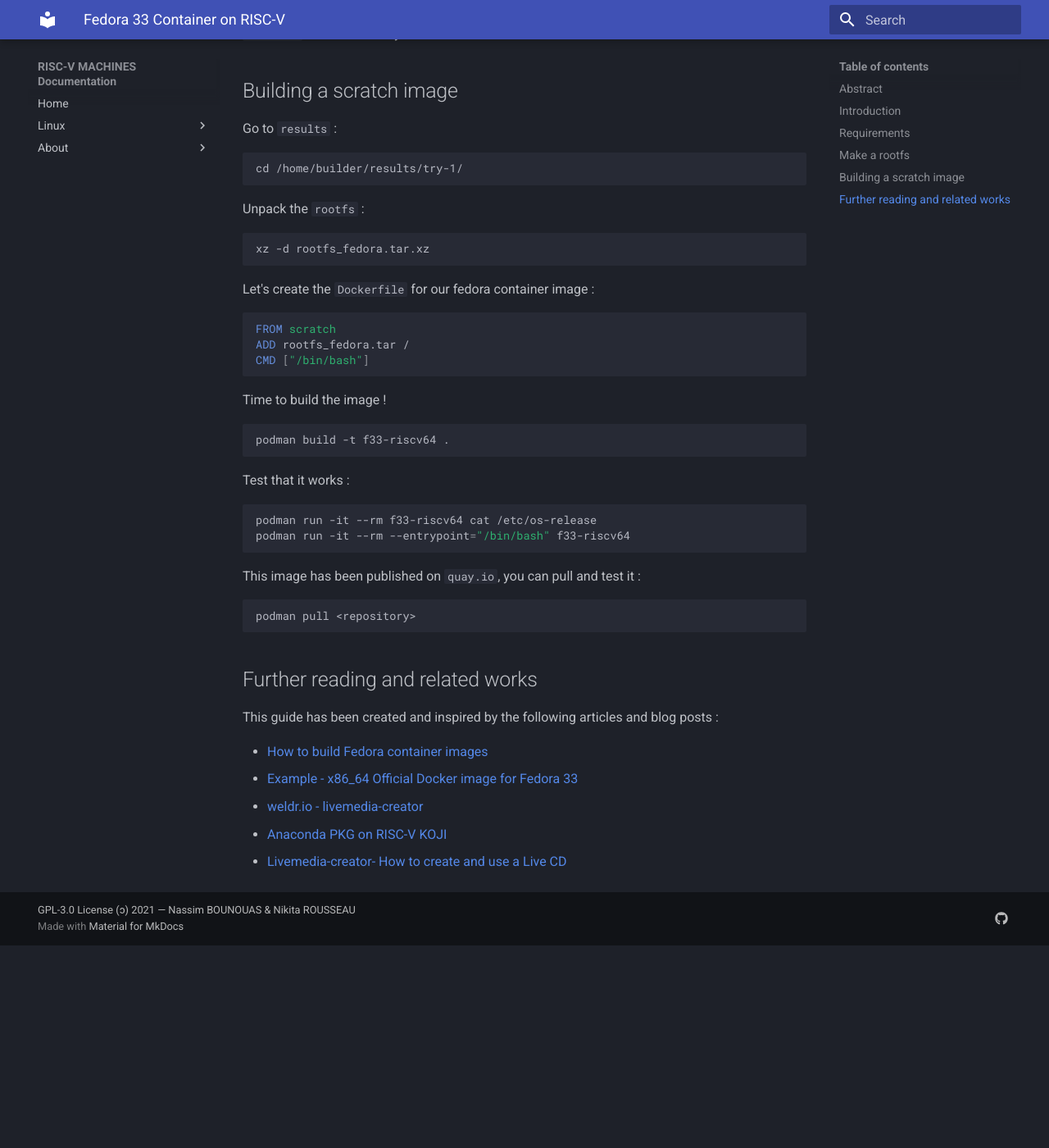
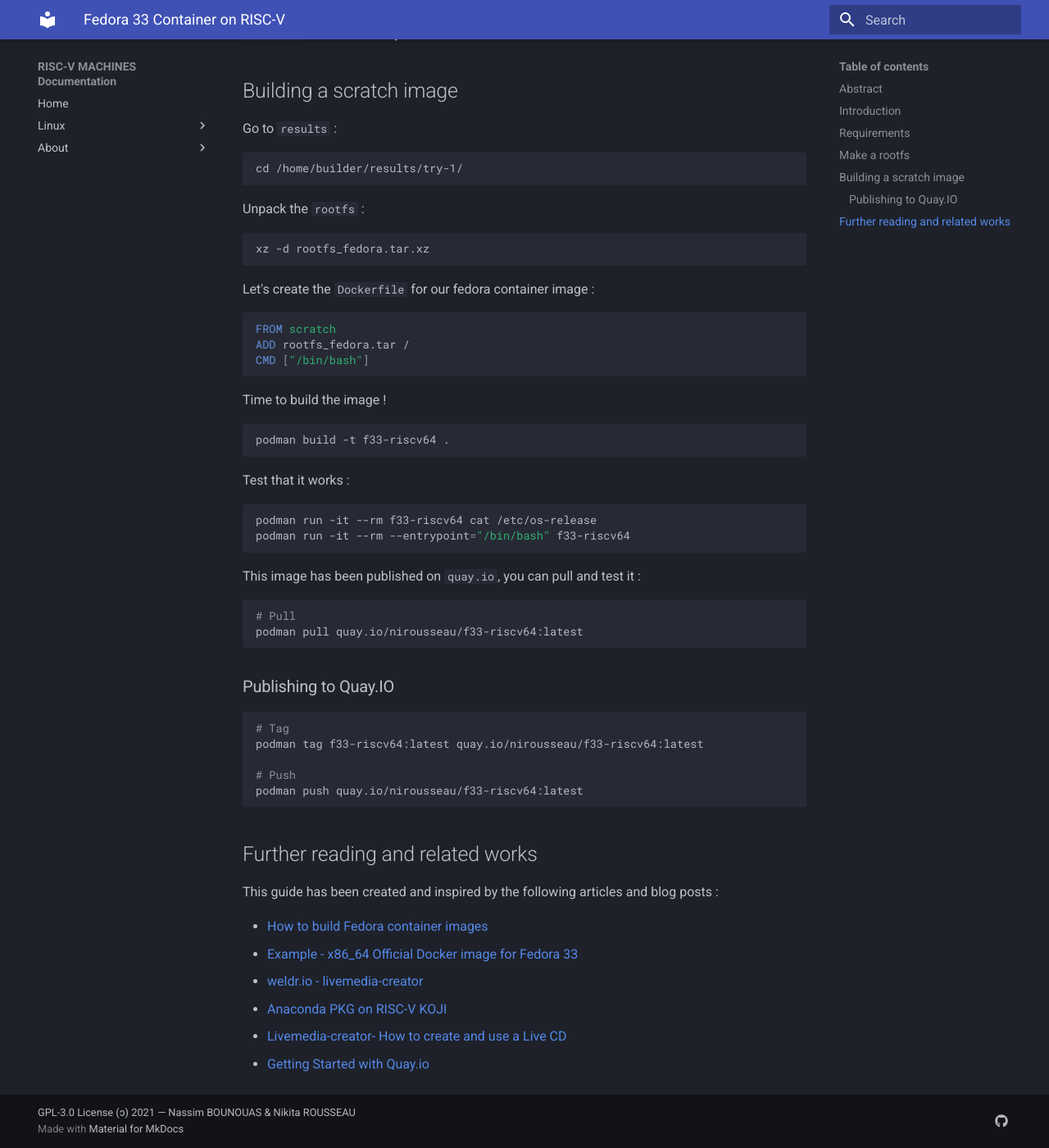
Before and after one commit to rv-machines/documentation, an MkDocs documentation site: the page built from docs/linux/f33-scratch.md, in a window 1280 px wide and 1400 px high, scrolled down 2088 px. Shown: the whole window at 82% size. Built offline with MkDocs 1.6.1 and Material for MkDocs 9.7.7, drawn with Linux system fonts in a browser that asks for light colours; before the commit the page ends 3241 px from its top, so only the background shows below that.

Commit message:
F33 on QUAY.IO

````diff
--- a/docs/linux/f33-scratch.md
+++ b/docs/linux/f33-scratch.md
@@ -127,8 +127,19 @@
 
 This image has been published on `quay.io`, you can pull and test it :
 
+``` bash
+# Pull
+podman pull quay.io/nirousseau/f33-riscv64:latest
 ```
-podman pull <repository>
+
+### Publishing to Quay.IO
+
+``` bash
+# Tag
+podman tag f33-riscv64:latest quay.io/nirousseau/f33-riscv64:latest
+
+# Push
+podman push quay.io/nirousseau/f33-riscv64:latest
 ```
 
 ## Further reading and related works
@@ -140,3 +151,4 @@
  * [weldr.io - livemedia-creator](https://weldr.io/lorax/livemedia-creator.html)
  * [Anaconda PKG on RISC-V KOJI](http://fedora.riscv.rocks/koji/buildinfo?buildID=195358)
  * [Livemedia-creator- How to create and use a Live CD](https://fedoraproject.org/wiki/Livemedia-creator-_How_to_create_and_use_a_Live_CD#livemedia-creator)
+ * [Getting Started with Quay.io](https://docs.quay.io/solution/getting-started.html)
````
Also changed, not shown: README.md (+1 -1 lines).
